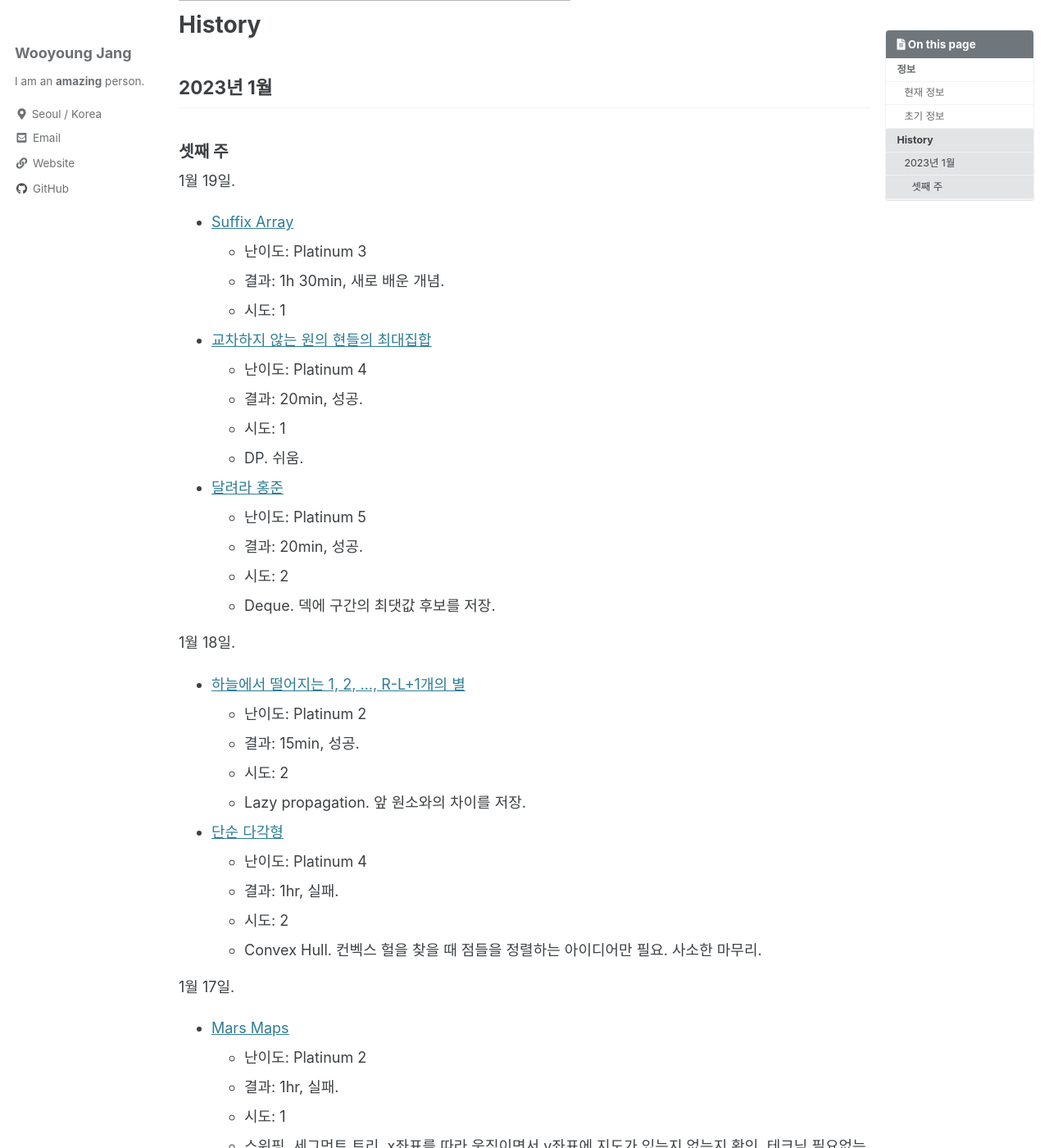
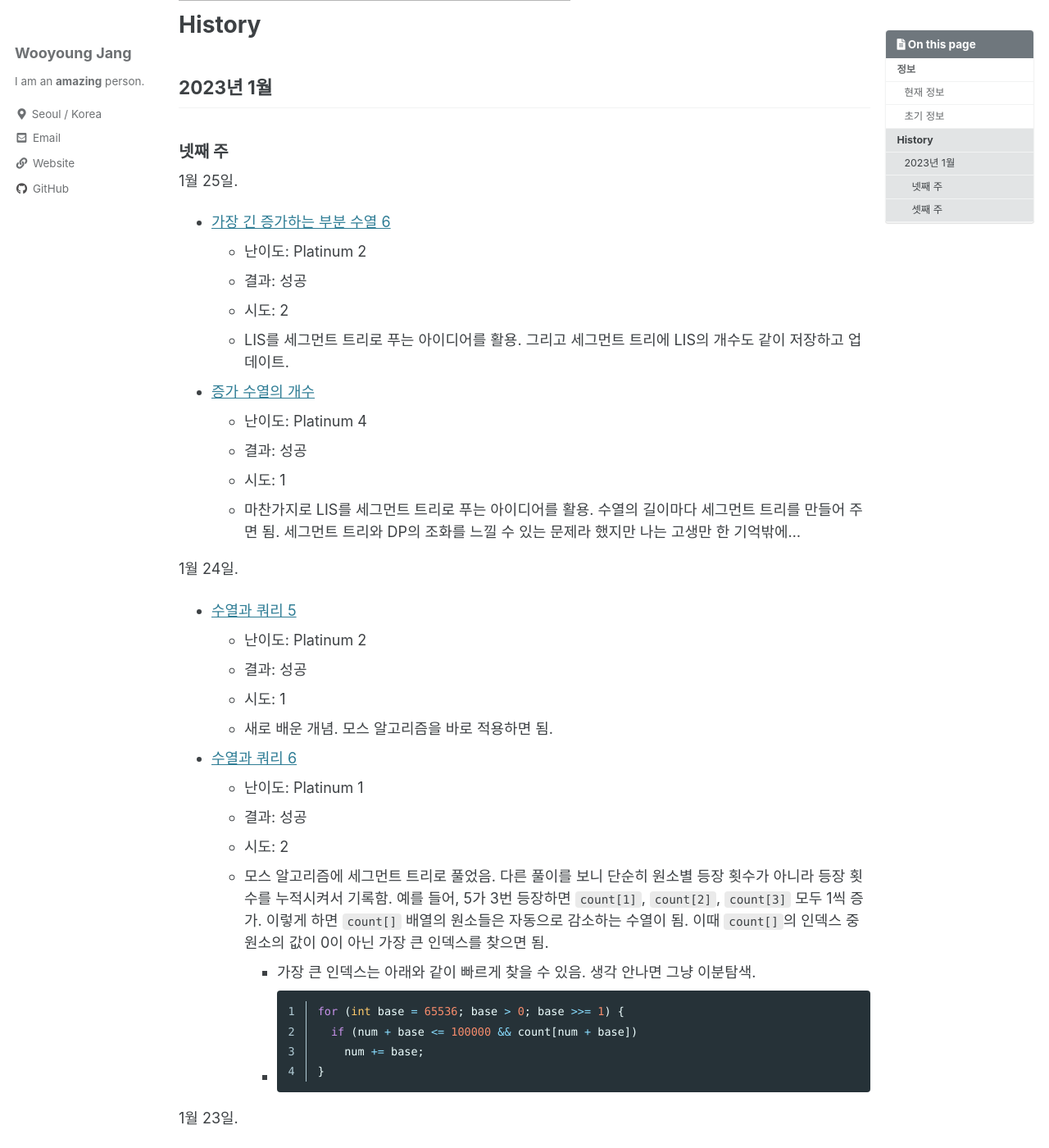
Before and after one commit to riverlike14/riverlike14.github.io, a Jekyll site: the page built from computer/competitive-programming/_posts/2023-01-17-My-Problem-Solving-History.md, in a window 1280 px wide and 1400 px high, scrolled down 938 px. Shown: the whole window at 82% size. Built offline with Jekyll 4.4.1, drawn with Linux system fonts in a browser that asks for light colours; cached includes are drawn as plain includes; comment, search, counter and statistics services are not loaded; some of the changed text lies outside the part shown.

Commit message:
update cp history

````diff
--- a/computer/competitive-programming/_posts/2023-01-17-My-Problem-Solving-History.md
+++ b/computer/competitive-programming/_posts/2023-01-17-My-Problem-Solving-History.md
@@ -10,14 +10,14 @@ ID: riverlike14
 
 ## 현재 정보
 
-Last Updated: 2023년 1월 18일.
+Last Updated: 2023년 1월 25일.
 
 ||Rating|Rank|Level|etc.|Last Updated|
 |:-|-:|-:|:-|:-:|:-|
 |Codeforces|536|108798|Newbie||Jan/10/2023|
-|AtCoder|1169|8747|5 Kyu||Jan/15/2023|
-|solved.ac|2218|719|Diamond V|Class 6|Jan/19/2023|
-|Backjoon||||solved 1232|Jan/18/2023|
+|AtCoder|1154|8984|5 Kyu||Jan/21/2023|
+|solved.ac|2239|667|Diamond V|Class 6|Jan/25/2023|
+|Backjoon||||solved 1254|Jan/25/2023|
 
 ## 초기 정보
 
@@ -34,13 +34,145 @@ Last Updated: 2023년 1월 18일.
 
 ## 2023년 1월
 
+### 넷째 주
+
+1월 25일.
+- [가장 긴 증가하는 부분 수열 6](https://www.acmicpc.net/problem/17411)
+  - 난이도: Platinum 2
+  - 결과: 성공
+  - 시도: 2
+  - LIS를 세그먼트 트리로 푸는 아이디어를 활용. 그리고 세그먼트 트리에 LIS의 개수도 같이 저장하고 업데이트.
+- [증가 수열의 개수](https://www.acmicpc.net/problem/17409)
+  - 난이도: Platinum 4
+  - 결과: 성공
+  - 시도: 1
+  - 마찬가지로 LIS를 세그먼트 트리로 푸는 아이디어를 활용. 수열의 길이마다 세그먼트 트리를 만들어 주면 됨. 세그먼트 트리와 DP의 조화를 느낄 수 있는 문제라 했지만 나는 고생만 한 기억밖에...
+
+1월 24일.
+- [수열과 쿼리 5](https://www.acmicpc.net/problem/13547)
+  - 난이도: Platinum 2
+  - 결과: 성공
+  - 시도: 1
+  - 새로 배운 개념. 모스 알고리즘을 바로 적용하면 됨.
+- [수열과 쿼리 6](https://www.acmicpc.net/problem/13548)
+  - 난이도: Platinum 1
+  - 결과: 성공
+  - 시도: 2
+  - 모스 알고리즘에 세그먼트 트리로 풀었음. 다른 풀이를 보니 단순히 원소별 등장 횟수가 아니라 등장 횟수를 누적시켜서 기록함. 예를 들어, 5가 3번 등장하면 `count[1]`, `count[2]`, `count[3]` 모두 1씩 증가. 이렇게 하면 `count[]` 배열의 원소들은 자동으로 감소하는 수열이 됨. 이때 `count[]`의 인덱스 중 원소의 값이 0이 아닌 가장 큰 인덱스를 찾으면 됨.
+    - 가장 큰 인덱스는 아래와 같이 빠르게 찾을 수 있음. 생각 안나면 그냥 이분탐색.
+    - ```c++
+      for (int base = 65536; base > 0; base >>= 1) {
+        if (num + base <= 100000 && count[num + base])
+          num += base;
+      }
+      ```
+
+1월 23일.
+- [특정한 최단 경로](https://www.acmicpc.net/problem/1504)
+  - 난이도: Gold 4
+  - 결과: 성공
+  - 시도: 1
+  - 다익스트라. 다익스트라 총 3번 돌림.
+- [트리의 독립집합](https://www.acmicpc.net/problem/2213)
+  - 난이도: Gold 1
+  - 결과: 성공
+  - 시도: 1
+  - 트리에서 DP.
+- [트리와 쿼리](https://www.acmicpc.net/problem/15681)
+  - 난이도: Gold 5
+  - 결과: 성공
+  - 시도: 1
+  - 트리에서 DP.
+- [One More Problem About DFT](https://www.acmicpc.net/problem/21106)
+  - 난이도: Ruby 5
+  - 결과: 실패
+  - 시도: 1
+  - 푸리에 변환은 4번마다 하나의 주기를 형성. 일반적인 크기에서 DFT를 빠르게 하기만 하면 해결될 것으로 예상.
+
 ### 셋째 주
+
+1월 22일.
+- [키 순서](https://www.acmicpc.net/problem/2458)
+  - 난이도: Gold 4
+  - 결과: 성공
+  - 시도: 1
+  - 플로이드-워셜. 전날 앳코더에서 플로이드 워셜 못푼게 너무 자괴감이 들어서 푼 문제.
+- [운동](https://www.acmicpc.net/problem/1956)
+  - 난이도: Gold 4
+  - 결과: 성공
+  - 시도: 1
+  - 플로이드-워셜.
+- [텔레포트](https://www.acmicpc.net/problem/16958)
+  - 난이도: Gold 4
+  - 결과: 성공
+  - 시도: 1
+  - 플로이드-워셜.
+- [저울](https://www.acmicpc.net/problem/10159)
+  - 난이도: Gold 3
+  - 결과: 성공
+  - 시도: 1
+  - 플로이드-워셜.
+
+1월 21일.
+- [ABC 286](https://atcoder.jp/contests/abc286)
+  - 점수: 1000
+  - 등수: 1740
+  - 퍼포먼스: 1107
+  - 레이팅 변화: 1169 &rarr; 1154
+  - A부터 D는 빨리 풀었음. E는 플로이드 워셜 생각 못하고 괴랄한 DP 짜다가 개같이 멸망. F는 중국인의 나머지 정리인데 시간 없어서 포기. E에서 말리는 바람에 F는 고민도 못함... 10분 고민하고 안되면 다음 문제로 넘어가는 태도를 갖추도록 노력. 그리고 모든 노드 사이의 거리, 혹은 연결 관계 등을 물어보면 플로이드 워셜을 떠올리는 연습을 할 것.
+- [부분수열의 합 2](https://www.acmicpc.net/problem/1208)
+  - 난이도: Gold 1
+  - 결과: 성공
+  - 시도: 3
+  - 중복 고려할 것
+- [트리](https://www.acmicpc.net/problem/13306)
+  - 난이도: Platinum 4
+  - 결과: 성공
+  - 시도: 1
+  - 새로 배운 개념. 오프라인 쿼리. 쿼리를 역순으로 풀면 유니온-파인드가 됨.
+- [단절선](https://www.acmicpc.net/problem/11400)
+  - 난이도: Platinum 4
+  - 결과: 성공
+  - 시도: 1
+  - 부모노드와의 관계가 아니라 자식노드와의 관계를 설정. 단절점과는 달리 루트 노드에 대한 처리가 필요없음.
+- [Parcel](https://www.acmicpc.net/problem/16287)
+  - 난이도: Platinum 5
+  - 결과: 실패
+  - 시도: 1
+  - 4개의 원소를 2개씩 잘 뽑은 다음 meet in the middle을 하면 될 것 같음.
+
+1월 20일.
+- [증가 수열의 개수](https://www.acmicpc.net/problem/17409)
+  - 난이도: Platinum 4
+  - 결과: 실패.
+  - 시도: 1
+  - 못 풀어서 빡침.
+- [접두사 배열](https://www.acmicpc.net/problem/13322)
+  - 난이도: Bronze 1
+  - 결과: 성공.
+  - 시도: 1
+  - [증가 수열의 개수](https://www.acmicpc.net/problem/17409)를 못풀어서 빡쳐서 푼 문제.
+- [Cut the Cake](https://www.acmicpc.net/problem/9487)
+  - 결과: 성공
+  - 시도: 1
+  - 선분이 원 또는 다른 선분과 교차할 때 새로운 영역이 생기는 것을 관찰. 첫 기여.
+- [2-SAT - 4](https://www.acmicpc.net/problem/11281)
+  - 난이도: Platinum 3
+  - 결과: 성공
+  - 시도: 2
+  - 타잔 알고리즘을 쓰면 강한 연결 요소들이 역순으로 위상정렬 된다는 사실 이용.
+- [Dominos](https://www.acmicpc.net/problem/4196)
+  - 난이도: Platinum 4
+  - 결과: 성공
+  - 시도: 1
+  - 강한 결합 요소들을 위상정렬하고 dfs.
 
 1월 19일.
 - [Suffix Array](https://www.acmicpc.net/problem/9248)
   - 난이도: Platinum 3
-  - 결과: 1h 30min, 새로 배운 개념.
+  - 결과: 1h 30min, 성공
   - 시도: 1
+  - 새로 배운 개념.
 - [교차하지 않는 원의 현들의 최대집합](https://www.acmicpc.net/problem/2673)
   - 난이도: Platinum 4
   - 결과: 20min, 성공.
````
Also changed, not shown: other parts of computer/competitive-programming/_posts/2023-01-17-My-Problem-Solving-History.md (+1 -1 lines).
